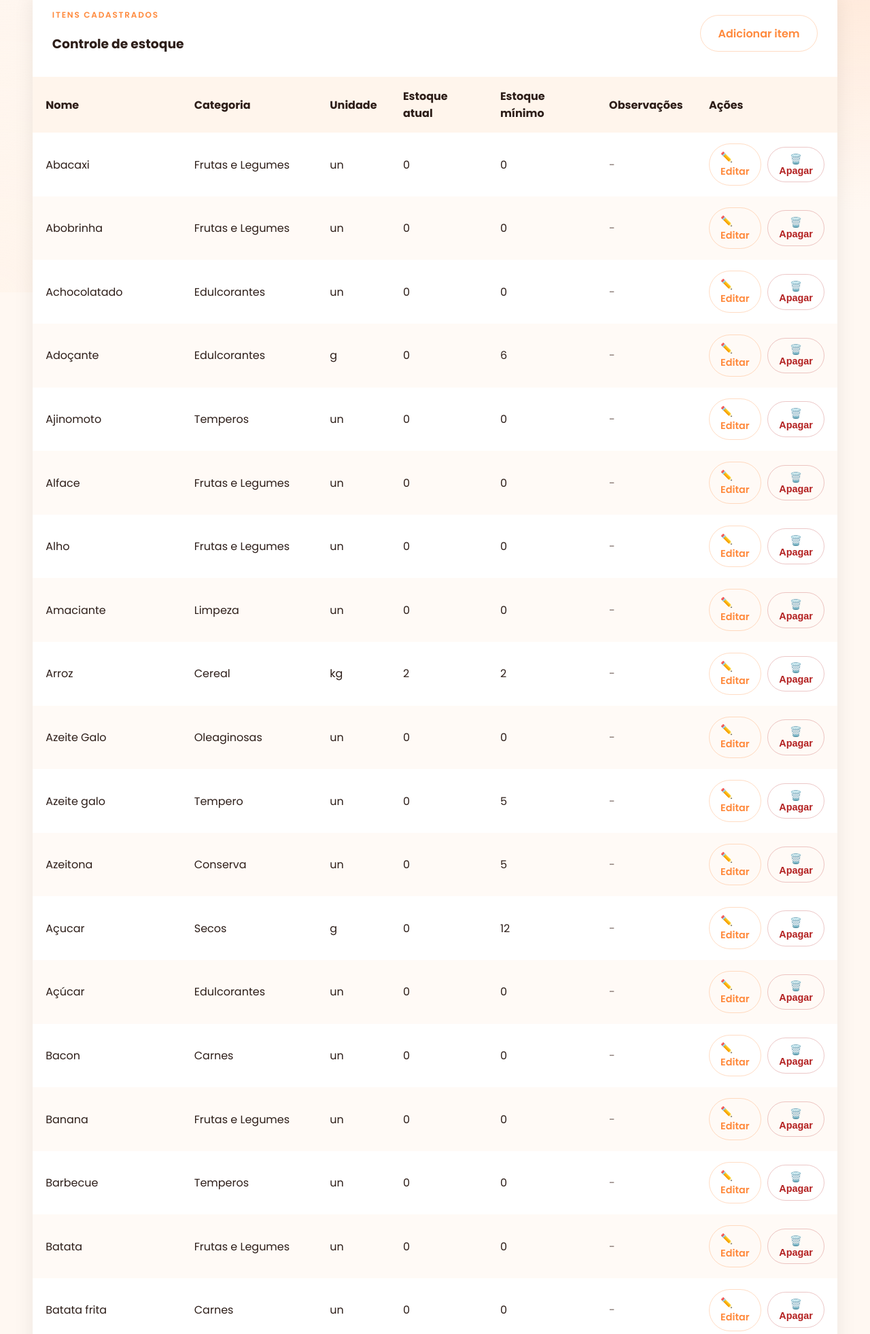
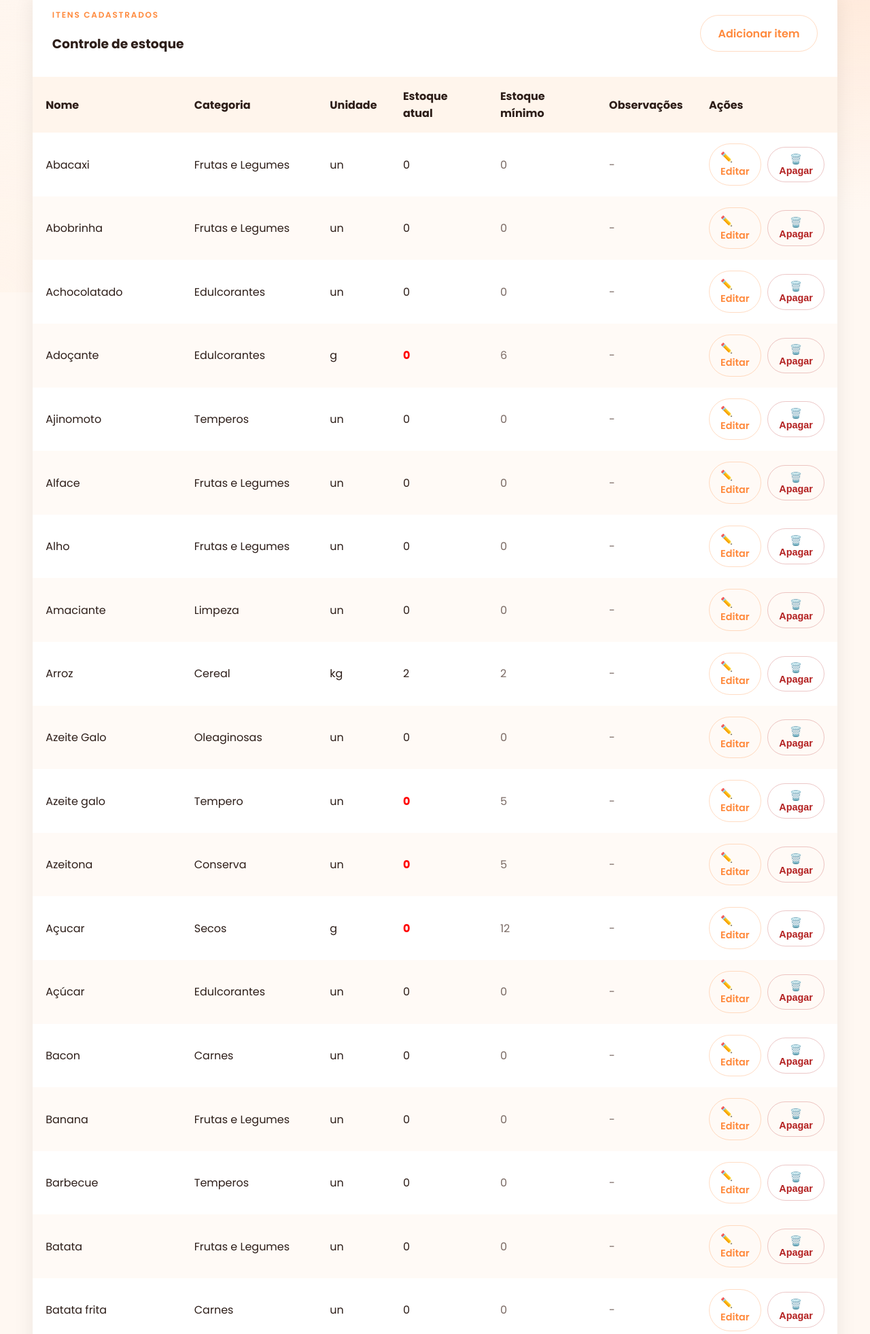
Before and after one commit to marisouzarodrigues0401-byte/controle-de-estoque-petzoo, a Flask app: page /estoque in a window 1280 px wide. Shown: the part 370-2332 px from the top of the page at 68% size. Run offline with Flask 3, Linux system fonts and the light colour scheme.

Commit message:
Update estoque.html

```diff
--- a/app/templates/estoque.html
+++ b/app/templates/estoque.html
@@ -41,8 +41,14 @@
                             <td>{{ item.nome }}</td>
                             <td>{{ item.categoria or '-' }}</td>
                             <td>{{ item.unidade or '-' }}</td>
-                            <td>{{ item.estoque_atual }}</td>
-                            <td>{{ item.estoque_minimo }}</td>
+                           <td
+    style="{% if item.estoque_atual < item.estoque_minimo %}color:#ff0000; font-weight: bold;{% endif %}"
+>
+    {{ item.estoque_atual }}
+</td>
+
+                           <td class="muted">{{ item.estoque_minimo }}</td>
+
                             <td class="muted">{{ item.observacoes or '-' }}</td>
                             <td>
                                 <div class="table-actions">
```
